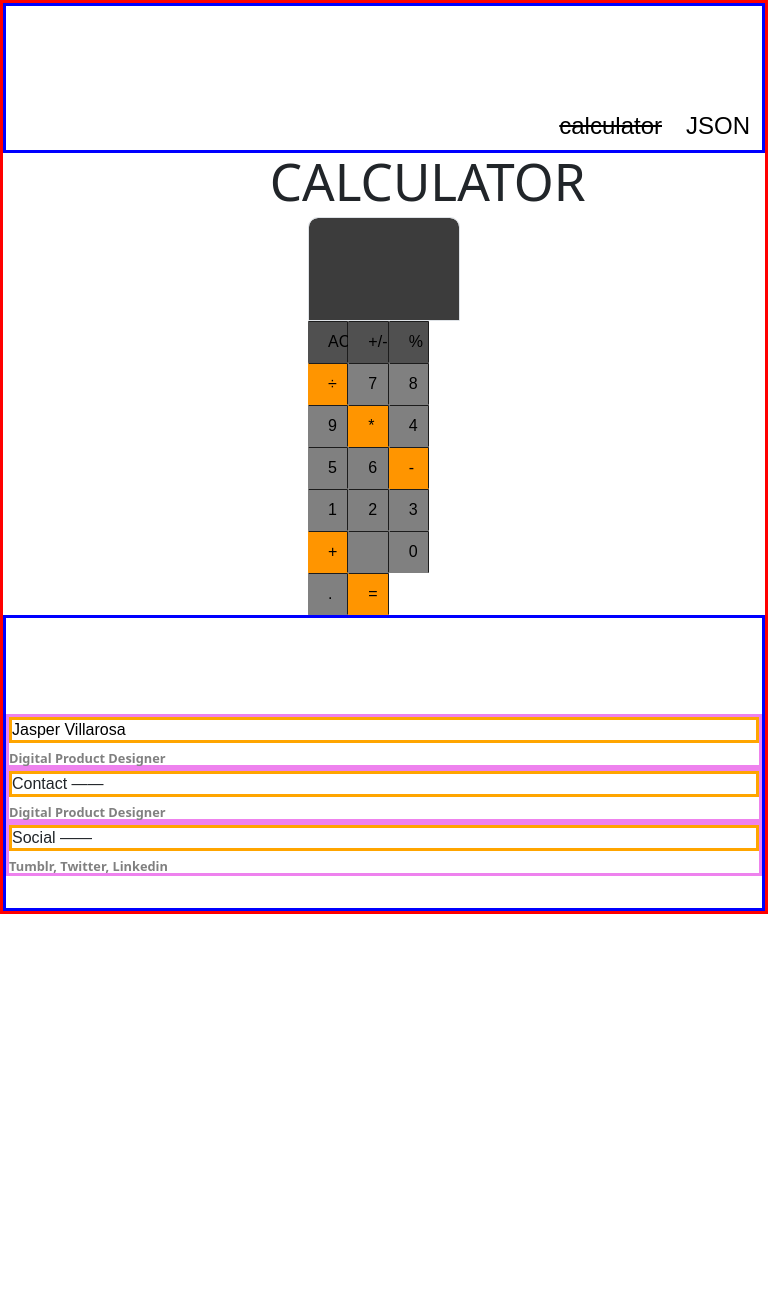
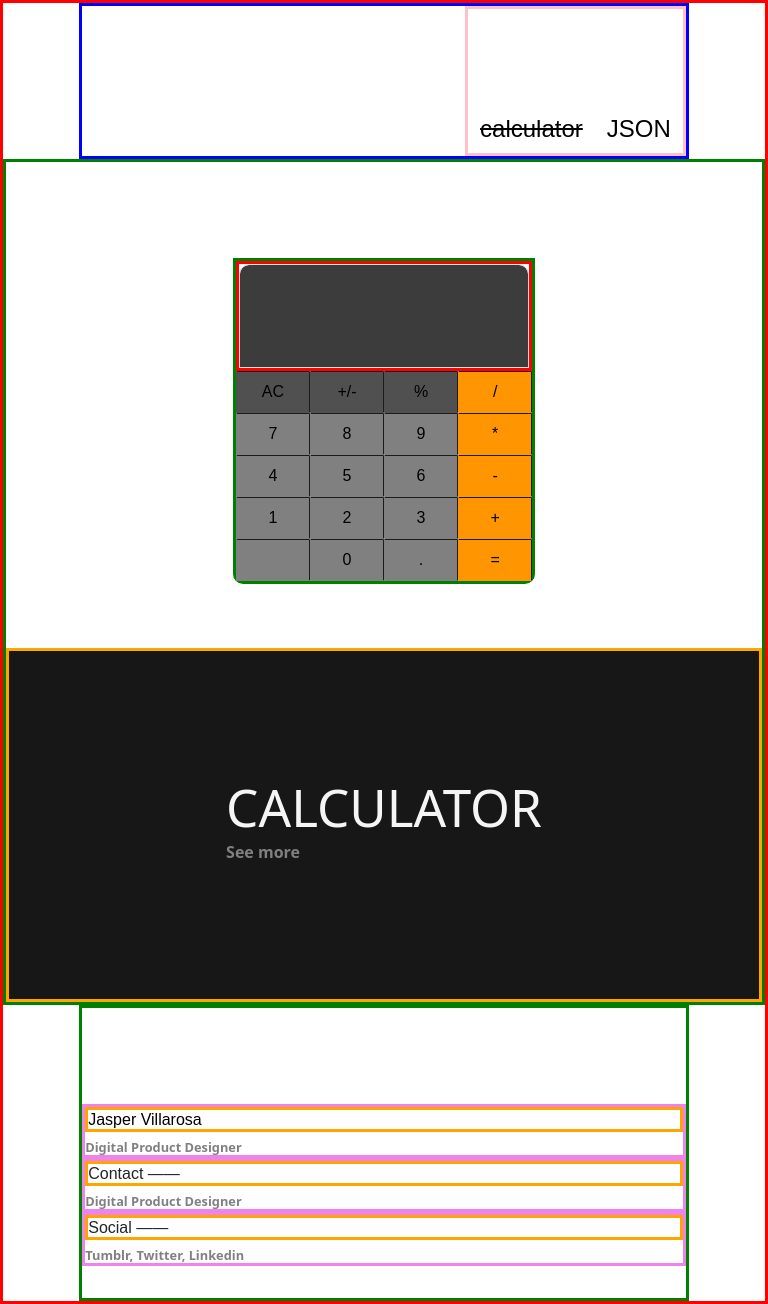
Before and after one commit to jaspervillarosa/15-Villarosa, a React (Vite) app: page /calculator in a window 768 px wide. Before the commit the page ends 914 px from the top, so only its background shows below. Built offline with nearby package versions, Linux system fonts and the light colour scheme.

Commit message:
new update for the website

```diff
--- a/src/index.css
+++ b/src/index.css
@@ -96,7 +96,7 @@ button:focus-visible {
 
 .home-Main{
 
-  border: solid red;
+  border: solid pink;
   height: auto;
   display: flex;
   justify-content: center;
@@ -112,13 +112,25 @@ button:focus-visible {
     align-items: center;
     width: 100%;
   }
+  .homeTitle{
+    padding-top: 2rem;
+    padding-bottom: 3rem;
+    border: solid green;
+    width: 40% !important;
+    display: flex;
+    justify-content: center;
+    align-items: left;
+    color: white;
+    display: flex;
+    flex-direction: column;
+  }
   .home-phoneImage{
     border: solid green;
     width: 100%;
   }
   .home-myHobbies{
     width: 100% !important;
-    border: solid red;
+    border: solid green;
   }
   .home-phoneImage{
     border: solid green;
@@ -127,8 +139,9 @@ button:focus-visible {
   .hobby-Footer{
     display: flex;
     flex-direction: column;
-    border: solid blue;
-    width: 100%;
+    border: solid orange;
+    margin: auto;
+    width: 80%;
     align-items: left !important;
     justify-content: left !important;
   }
@@ -144,6 +157,8 @@ button:focus-visible {
   display: flex;
   gap: 0rem !important;
   border: solid blue;
+  margin: auto;
+  width: 80%;
 
 }
 .hobby-Footer div{
@@ -174,37 +189,40 @@ button:focus-visible {
   color: white;
   display: flex;
   flex-direction: column;
-
-
-
 }
 .homeTitle h5{
   color: #BAB9B9;
 }
 .home-mainContainer{
+  padding-top: 4rem;
+  margin: auto;
+  width: 80%;
   border: solid yellow;
   display: flex;
 }
 .home-phoneImage{
   border: solid green;
-  width: 50%;
+  width: 40%;
 }
 .home-imgPhone{
-  width: 400px;
+  width: 350px;
   height: auto;
 }
 .home-myHobbies{
-  width: 50%;
+  width: 60%;
   border: solid red;
 
 }
 .homeContent{
-  border: solid violet;
+  border: solid pink;
   padding-right: 4rem;
   padding-left: 4rem;
   padding-top: 2rem;
   text-align: left;
   text-justify: inter-word;
+}
+.homeContent h3{
+  font-size: 1.5rem !important;
 }
 
 
@@ -244,37 +262,7 @@ button:focus-visible {
 }
 
 /* *********CALCULATOR************** */
-@media (min-width:  700px){
-  .calculator-inputContent{
-    width: 20% !important;
-    padding-top: 3rem;
-    font-size: 2rem;
-    border-radius: 10px 10px 0px 0px !important;
-    text-align: right !important;
-    background-color: #3C3C3C;
-    margin: auto;
-    color: white !important;
-    border-color: 1px solid black !important;
-  }
-
-  .calculator-Numbers{
-    width: 20%;
-    margin-right: auto;
-    margin-left: auto;
-  }
-  .calculator-buttonNumber{
-    height: 250px;
-  }
-
-  .calculator-Title{
-    width: 30%;
-    margin: auto;
-  }
-
-}
-.calculator-buttonNumber{
-  height: 100%;
-}
+@media (max-width:  1000px){
 .calculator-Main{
   border: solid red;
   height: auto;
@@ -284,15 +272,36 @@ button:focus-visible {
 
 }
 .calculator-innerMain{
+  margin: auto;
   border: transparent !important;
+  border: solid green !important;
   padding: auto;
   width: 100%;
   display: flex;
   flex-direction: column;
   align-items: center;
 }
+.calculator-Title{
+  display: flex;
+  justify-content: center;
+  flex-direction: column;
+  margin: auto;
+  border: solid orange;
+  width: 100% !important;
+  align-items: center;
+  background-color: #171717;
+  padding-block: 8rem;
+}
+.calculator-Title h1{
+  color: whitesmoke;
+}
+.calculator-Title h3{
+  font-size: 1rem;
+  font-weight: bold;
+  color: gray;
+}
 .calculator-inputContent{
-  width: 100%;
+  width: 100% !important;
   padding-top: 3rem;
   font-size: 2rem;
   border-radius: 10px 10px 0px 0px !important;
@@ -300,16 +309,136 @@ button:focus-visible {
   background-color: #3C3C3C;
   color: white !important;
 }
+.calculator-Input{
+  border: solid red;
+  width: 100%;
+}
 .calculatorContainer{
+
   border: solid red !important;
+}
+.calculator-UI{
+  border: solid green;
+  width: 40% !important;
+  margin-top: 6rem;
+  margin-bottom: 4rem;
+  border-bottom-left-radius: 10px;
+  border-bottom-right-radius: 10px;
 }
 
 
 .calculator-buttonNumber{
   display: flex;
   flex-wrap: wrap;
-  border-radius: 50% !important;
-  /* justify-content: space-between; */
+}
+
+.calculator-Last{
+  width: calc(25%);
+  padding-block: 0.5rem;
+  border-radius: 1%;
+  border-color: solid black;
+}
+
+.calculator-First{
+  width: calc(25%);
+  padding-block: 0.5rem;
+  border-radius: 1%;
+
+}
+.calculator-Secondary{
+  background-color: #FF9500;
+  border-top: 1px solid #1C1C1C;
+  border-right: 1px solid #1C1C1C;
+}
+.calculatorGray{
+  border-top: 1px solid #1C1C1C;
+  border-right: 1px solid #1C1C1C;
+  background-color: #505050;
+}
+.calculatorDark{
+  background-color: gray;
+  border-top: 1px solid #1C1C1C;
+  border-right: 1px solid #1C1C1C;
+}
+
+.calculator-textRight{
+  text-align: right;
+}
+
+.calculatorContainer{
+  border: solid green;
+}
+
+
+}
+
+.calculator-Main{
+  border: solid red;
+  height: auto;
+  display: flex;
+  justify-content: center;
+  flex-direction: column;
+
+}
+.calculator-innerMain{
+  margin: auto;
+  border: transparent !important;
+  border: solid green !important;
+  padding: auto;
+  width: 100%;
+  display: flex;
+  flex-direction: column;
+  align-items: center;
+}
+.calculator-Title{
+  display: flex;
+  justify-content: center;
+  flex-direction: column;
+  margin: auto;
+  border: solid orange;
+  width: 100% !important;
+  align-items: center;
+  background-color: #171717;
+  padding-block: 8rem;
+}
+.calculator-Title h1{
+  color: whitesmoke;
+}
+.calculator-Title h3{
+  font-size: 1rem;
+  font-weight: bold;
+  color: gray;
+}
+.calculator-inputContent{
+  width: 100% !important;
+  padding-top: 3rem;
+  font-size: 2rem;
+  border-radius: 10px 10px 0px 0px !important;
+  text-align: right !important;
+  background-color: #3C3C3C;
+  color: white !important;
+}
+.calculator-Input{
+  border: solid red;
+  width: 100%;
+}
+.calculatorContainer{
+
+  border: solid red !important;
+}
+.calculator-UI{
+  border: solid green;
+  width: 20%;
+  margin-top: 6rem;
+  margin-bottom: 4rem;
+  border-bottom-left-radius: 10px;
+  border-bottom-right-radius: 10px;
+}
+
+
+.calculator-buttonNumber{
+  display: flex;
+  flex-wrap: wrap;
 }
 
 .calculator-Last{
@@ -352,8 +481,13 @@ button:focus-visible {
 /* **********JSON*************** */
 
 .json-Main{
+  border: solid green;
   margin: auto;
-  border: solid white
+}
+.JSON-innerContainer{
+  border: solid red;
+  margin: auto;
+  width: 80%;
 }
 .json-insideMain{
   width: 100%;
@@ -379,22 +513,171 @@ button:focus-visible {
   overflow: hidden;
 }
 
+.JSON-userProfile {
+  display: flex;
+  align-items: center;
+  /* align-items: center; */
+}
+
 /* **********HOBBY************** */
+@media only screen and (max-width: 800px){
+  .hobby-Main{
+    background-color: white;
+  }
+  .hobby-upperDiv{
+    border: solid red;
+    background-color: white;
+  }
+  .hobby-innerUpperDiv{
+    border: solid orange;
+    width: 45% !important;
+  }
+  .hobby-innerUpperDiv h1{
+    font-weight: 200;
+    font-family: sans-serif;
+  }
+  .hobby1-imageContainer, .hobby2-imageContainer{
+    border: solid green;
+    height: 400px !important;
+    overflow: hidden;
+    transition: 0.5s ease;
+    transform: scale(1);
+    margin-right: auto;
+    margin-left: auto;
+    width: 80% !important;
+  }
+  .hobby1-imageContainer:hover, .hobby2-imageContainer:hover{
+    transform: scale(0.95);
+  }
+  .hobbyCenter{
+    border: solid black !important;
+  }
+  .hobbyCenter1, .hobbyCenter2, .hobbyCenter3{
+    margin: auto;
+    width: 80% !important;
+    padding-top: 1rem;
+    padding-bottom: 3rem !important;
+    border: solid blue;
+  }
+  .hobbyh1-1, .hobbyh1-2, .hobbyh1-3{
+    font-family: sans-serif;
+    font-size: 1.5rem !important;
+    /* font-weight: bold; */
+  }
+  .hobbyh2-1, .hobbyh2-2, .hobbyh2-3{
+    font-family: sans-serif;
+    font-size: 1.5rem !important;
+    color: gray;
+  }
+  .hobby-Img1, .hobby-Img2{
+      transition: 0.5s ease;
+      width: 500px !important;
+      height: 400px !important;
+      transform: scale(1);
+      cursor: pointer;
+      /* object-fit: cover !important; */
+      border: solid orange;
+  }
+  .hobby-Img1:hover, .hobby-Img2:hover{
+    transform: scale(1.3);
+  }
+  .hobby-lowerDiv{
+    margin: auto;
+    width: 80%;
+    display: flex;
+    flex-direction: column !important;
+    border-color: pink;
+    gap: 2rem;
+  }
+  .hobbyLower-Innerdiv{
+    border: solid violet;
+    width: 100%;
+  }
+
+  .hobby-lowerDiv img{
+    width: 400px !important;
+    height: 400px !important;
+    object-fit: cover;
+  }
+
+  .hobby-lowerDiv div{
+    width: 100%;
+    height: 100%;
+  }
+  .hobby-Img4{
+    height: 420px !important;
+  }
+  .hobbyh1-sm{
+    font-size: 1.2rem !important;
+    font-weight: 500;
+  }
+  .hobbyh2-sm{
+    font-size: 1rem !important;
+    font-weight: 500;
+  }
+
+  .hobby-Footer{
+    display: flex;
+    gap: 4rem;
+    border: solid green;
+    margin: auto;
+    width: 80%;
+  }
+  .hobby-Footer h4{
+    border: solid orange;
+    font-size: 1rem;
+    font-family: sans-serif;
+  }
+
+  .hobby-Footer h5{
+    font-size: 0.8rem;
+    font-weight: bold;
+    color: gray;
+  }
+
+  .hobby-Footer div{
+    border: solid violet;
+    width: 100%;
+    padding-top: 10rem;
+    padding-bottom: 5rem;
+  }
+  .hobby-labelName a{
+    color: black;
+  }
+
+  .hobby-smImg1, .hobby-smImg2{
+    height: 400px !important;
+    width: 400px !important;
+    border: solid red;
+  }
+  .hobby-Img3{
+    border: solid orange;
+    width: 100% !important;
+    height: 350px !important;
+    margin-bottom: 6rem;
+  }
+
+
+}
+
 .hobby-Main{
   border: solid red;
   height: auto;
 }
 
 .hobby-Innermain{
+  width: 80%;
+  margin: auto;
   border: solid blue !important;
   margin: auto;
   padding: auto;
-  width: 100%;
+  /* width: 100%; */
   display: flex;
   justify-content: flex-end;
 
 }
 .hobby-Nav{
+  border: solid pink;
   padding-top: 6rem;
   font-family: sans-serif;
 }
@@ -427,7 +710,7 @@ button:focus-visible {
   border: solid red;
 }
 .hobby-innerUpperDiv{
-  border: solid green;
+  border: solid orange;
   width: 30%;
 }
 
@@ -453,6 +736,8 @@ button:focus-visible {
   border: solid black !important;
 }
 .hobbyCenter1, .hobbyCenter2, .hobbyCenter3{
+  margin: auto;
+  width: 90%;
   padding-top: 1rem;
   padding-bottom: 5rem;
   border: solid blue;
@@ -478,21 +763,25 @@ button:focus-visible {
   height: 750px;
 }
 .hobby-Img3{
+  border: solid orange;
   width: 100%;
   height: 700px;
+  margin-bottom: 6rem;
 }
 .hobby-Img1:hover, .hobby-Img2:hover{
   transform: scale(1.3);
 }
 
 .hobby-lowerDiv{
+  margin: auto;
+  width: 80%;
   display: flex;
-  border-color: orange;
+  border-color: pink;
   gap: 2rem;
 }
 
 .hobbyLower-Innerdiv{
-  border: solid pink;
+  border: solid violet;
   width: 100%;
 }
 
@@ -509,11 +798,21 @@ button:focus-visible {
 .hobby-Img4{
   height: 420px !important;
 }
+.hobbyh1-sm{
+  font-size: 1.5rem;
+  font-weight: 500;
+}
+.hobbyh2-sm{
+  font-size: 1.5rem;
+  font-weight: 500;
+}
 
 .hobby-Footer{
   display: flex;
   gap: 4rem;
-  border: solid blue;
+  border: solid green;
+  margin: auto;
+  width: 80%;
 }
 .hobby-Footer h4{
   border: solid orange;
@@ -542,6 +841,9 @@ button:focus-visible {
 .hobby-labelName a{
   color: black;
 }
-.hobby-smallImg1, .hobby-smallImg1{
-  height: 400px !important;
+
+.hobby-smImg1, .hobby-smImg2{
+  height: 550px !important;
+  width: 550px !important;
+  border: solid red;
 }
--- a/src/pages/Calculator.tsx
+++ b/src/pages/Calculator.tsx
@@ -40,14 +40,11 @@ export default function Calculator() {
             </Nav.Item>
         </Nav>
       </div>
-    <div className='calcualtor-innerMain'>
-    <div className='calculator-Title'>
-            <h1>
-             CALCULATOR
-            </h1>
-        </div>
-      <div className='calculator-Input'>
-        <div className='calculator-Input'>
+    <div className='calculator-innerMain'>
+
+    <div className="calculator-UI">
+
+    <div className='calculator-Input'>
           <Form.Control
             type='text'
             value={result !== null ? result : 0 || input}
@@ -55,17 +52,16 @@ export default function Calculator() {
             aria-label='Result'
             className='calculator-inputContent' // Align input text to the right
           />
-        </div>
       </div>
 
       <div className='calculator-Numbers'>
         <div className='calculator-buttonNumber'>
-          {[ 'AC', '+/-','%','÷', 7, 8, 9, '*',4, 5, 6,'-', 1, 2, 3, '+','', 0, '.', '='].map(
+          {[ 'AC', '+/-','%','/', 7, 8, 9, '*',4, 5, 6,'-', 1, 2, 3, '+','', 0, '.', '='].map(
             (item, index) => (
               <button
                 key={item}
                 className={
-                item === '÷' || item === '*' || item === '-' || item === '+' || item === '=' && index % 4 === 3 ? 'calculator-Secondary calculator-Last':
+                item === '/' || item === '*' || item === '-' || item === '+' || item === '=' && index % 4 === 3 ? 'calculator-Secondary calculator-Last':
                 item === 'AC' || item === '+/-' || item === '%' ? 'calculatorGray calculator-Last' : 'calculatorDark calculator-First'
                 }
                 onClick={() => {
@@ -88,6 +84,18 @@ export default function Calculator() {
           )}
         </div>
       </div>
+
+    </div>
+
+
+      <div className='calculator-Title'>
+        <div className="calculator-innerDivTitle">
+        <h1>
+             CALCULATOR
+            </h1>
+            <h3> See more </h3>
+        </div>
+        </div>
     </div>
 
       <Footer/>
--- a/src/pages/JSON.tsx
+++ b/src/pages/JSON.tsx
@@ -47,7 +47,8 @@ export default function JSON() {
             </Nav.Item>
         </Nav>
       </div>
-         <div className='title'>
+      <div className="JSON-innerContainer">
+      <div className='title'>
             <h1>
                 USER INFORMATION
             </h1>
@@ -80,6 +81,7 @@ export default function JSON() {
         </>
         ))}
     </div>
+      </div>
     <Footer></Footer>
     </div>
 
```
Also changed, not shown: src/pages/Home.tsx (+5 -5 lines), src/pages/MyHobby.tsx (+15 -43 lines).
